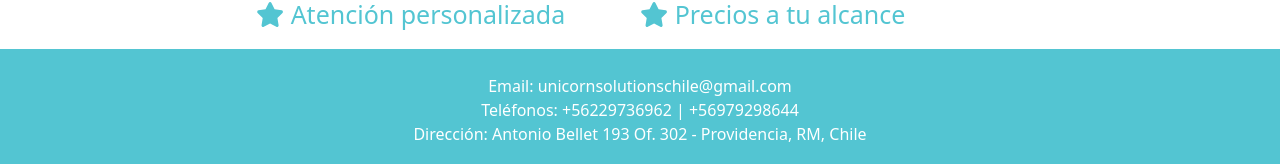
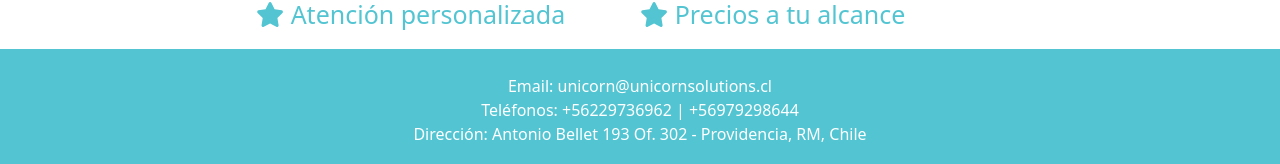
Before and after one commit to danicortesloba/unicorn-solutions, a Next.js app: page / in a window 1280 px wide. Shown: the part 1117-1281 px from the top of the page. Built offline with nearby package versions, Linux system fonts and the light colour scheme.

Commit message:
Favicon and email

```diff
--- a/src/app/components/Contacto.tsx
+++ b/src/app/components/Contacto.tsx
@@ -2,7 +2,7 @@ import styles from "./contacto.module.css"
 const Contacto = () => {
     return (
         <div className={styles.Box}>
-            <p>Email: unicornsolutionschile@gmail.com</p>
+            <p>Email: unicorn@unicornsolutions.cl</p>
             <p>Teléfonos: 	+56229736962 | +56979298644 </p>
             <p>Dirección: Antonio Bellet 193 Of. 302 - Providencia, RM, Chile
 </p>
```
Also changed, not shown: 1 other file (tests, documents, lock files or other folders).
